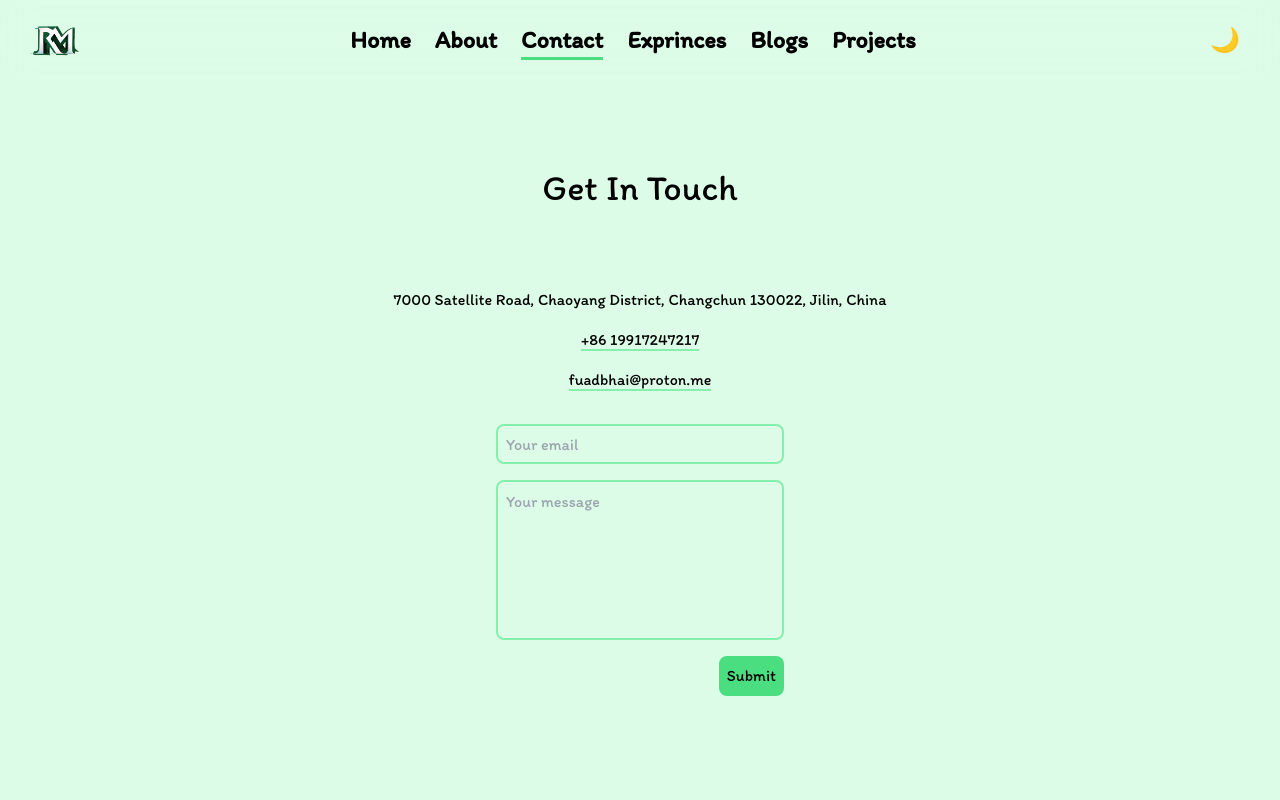
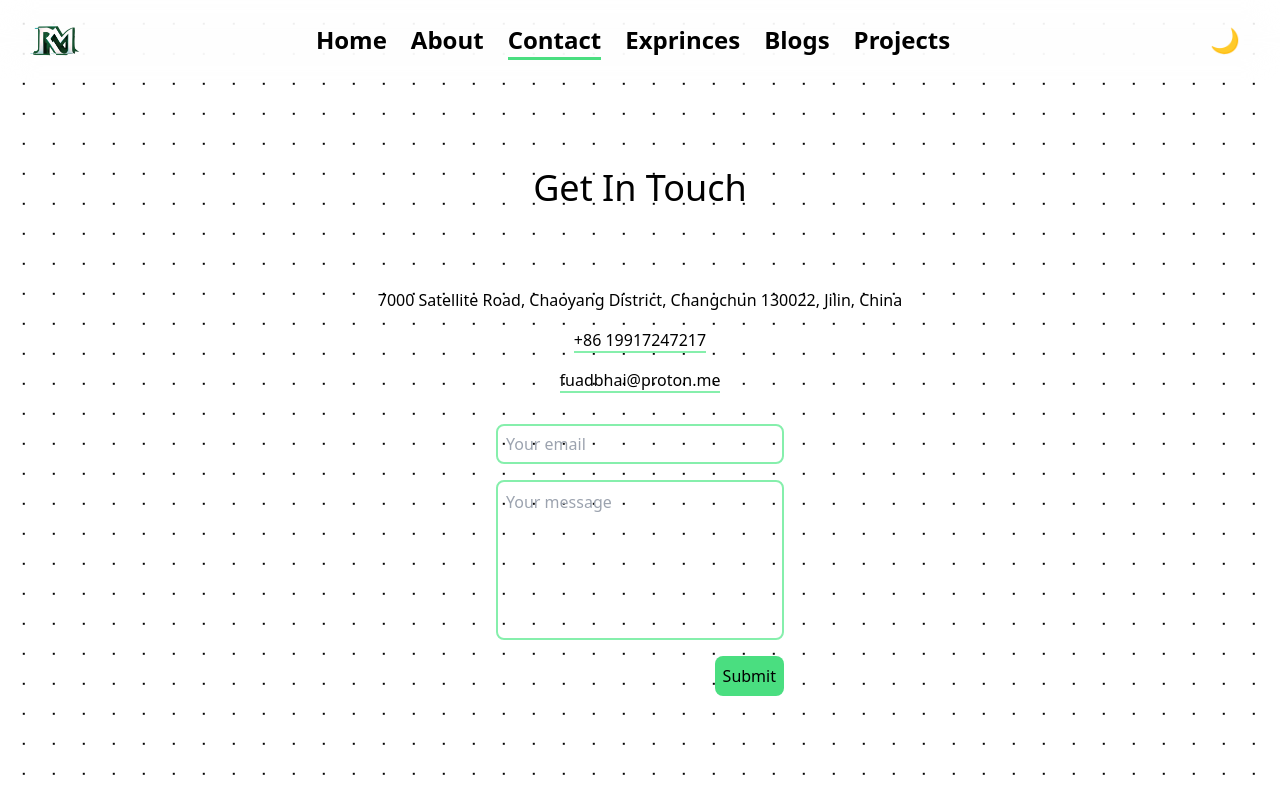
Before and after one commit to rimu-7/personal-potfolio, a React (Vite) app: page /contact in a window 1280 px wide. Built offline with nearby package versions, Linux system fonts and the light colour scheme.

Commit message:
bg-dot-animation

```diff
--- a/src/Layout/Main.jsx
+++ b/src/Layout/Main.jsx
@@ -3,11 +3,13 @@ import Navbar from '../Shared/Navbar/Navbar';
 
 const Main = () => {
     return (
-        <div className="w-full min-h-screen flex flex-col bg-green-100 text-black dark:bg-neutral-900 dark:text-white">
+        <div className="w-full min-h-screen flex flex-col  text-black bg-dot-light dark:bg-dot-dark dark:text-white">
+
             <Navbar />
             <div className="flex-grow w-full max-w-[1800px] mx-auto">
                 <Outlet />
             </div>
+
         </div>
     );
 };
--- a/src/components/Projects.jsx
+++ b/src/components/Projects.jsx
@@ -107,7 +107,7 @@ const Projects = () => {
   const hasFeatures = projects.features && projects.features.length > 0;
 
   return (
-    <div className="min-h-screen w-full md:w-[80%] mx-auto items-center justify-center px-4 overflow-x-hidden">
+    <div className="min-h-screen w-full md:w-[80%] mx-auto items-center justify-center px-4 overflow-x-hidden ">
       {/* Floating Scroll-to-Top Button */}
       {showScrollButton && (
         <button
@@ -154,7 +154,7 @@ const Projects = () => {
       >
         Projects
       </motion.h2>
-      <div className="max-w-5xl mx-auto w-full">
+      <div className="max-w-5xl mx-auto w-full ">
         {projects.map((project, index) => (
           <div
             className="mb-10 flex flex-col lg:flex-row items-center border-b border-neutral-800 p-2 sm:border-hidden lg:items-start gap-6"
@@ -199,7 +199,7 @@ const Projects = () => {
               whileInView={{ opacity: 1, x: 0 }}
               initial={{ opacity: 0, x: 50 }}
               transition={{ duration: 2 }}
-              className="lg:w-2/3"
+              className="lg:w-2/3 "
             >
               <h6 className="mb-3 font-semibold text-xl">
                 <div className="flex items-center gap-2">
@@ -215,7 +215,7 @@ const Projects = () => {
                     <img src={git} alt="GitHub" className="w-5 h-5 hidden dark:block" />
                   </a>
 
-                  <span className="text-gray-500">|</span>
+                  <span className="">|</span>
 
                   <a
                     href={project.liveDemo}
@@ -228,7 +228,7 @@ const Projects = () => {
                 </div>
               </h6>
 
-              <p className="mb-4 text-neutral-500 text-justify">
+              <p className="mb-4  text-justify">
                 {project.description}
               </p>
 
--- a/src/components/Technologies.jsx
+++ b/src/components/Technologies.jsx
@@ -76,7 +76,7 @@ const Technologies = () => {
       variants={iconVariants(delay)}
       initial="initial"
       animate="animate"
-      className="rounded-xl border-2 border-neutral-800 p-2 flex justify-center"
+      className="rounded-xl border-2 border-green-400 p-2 flex justify-center"
     >
       {icon}
     </motion.div>
--- a/src/index.css
+++ b/src/index.css
@@ -5,8 +5,39 @@
 @tailwind components;
 @tailwind utilities;
 
-:root{
-  font-family: "Itim", cursive;
-  font-weight: 400;
-  font-style: normal;
+
+
+@layer utilities {
+  .bg-dot-light {
+    --dot-bg: rgb(255, 255, 255);
+    --dot-color: black;
+    --dot-size: 2px;
+    --dot-space: 30px;
+    background:
+      linear-gradient(90deg, var(--dot-bg) calc(var(--dot-space) - var(--dot-size)), transparent 1%) center / var(--dot-space) var(--dot-space),
+      linear-gradient(var(--dot-bg) calc(var(--dot-space) - var(--dot-size)), transparent 1%) center / var(--dot-space) var(--dot-space),
+      var(--dot-color);
+    animation: move-dots 3s linear infinite;
+  }
+
+  .bg-dot-dark {
+    --dot-bg: #212121;
+    --dot-color: white;
+    --dot-size: 1px;
+    --dot-space: 30px;
+    background:
+      linear-gradient(90deg, var(--dot-bg) calc(var(--dot-space) - var(--dot-size)), transparent 1%) center / var(--dot-space) var(--dot-space),
+      linear-gradient(var(--dot-bg) calc(var(--dot-space) - var(--dot-size)), transparent 01%) center / var(--dot-space) var(--dot-space),
+      var(--dot-color);
+    animation: move-dots 3s linear infinite;
+  }
+
+  @keyframes move-dots {
+    0% {
+      background-position: 0 0;
+    }
+    100% {
+      background-position: var(--dot-space) var(--dot-space);
+    }
+  }
 }
```
Also changed, not shown: 2 other files (tests, documents, lock files or other folders).
